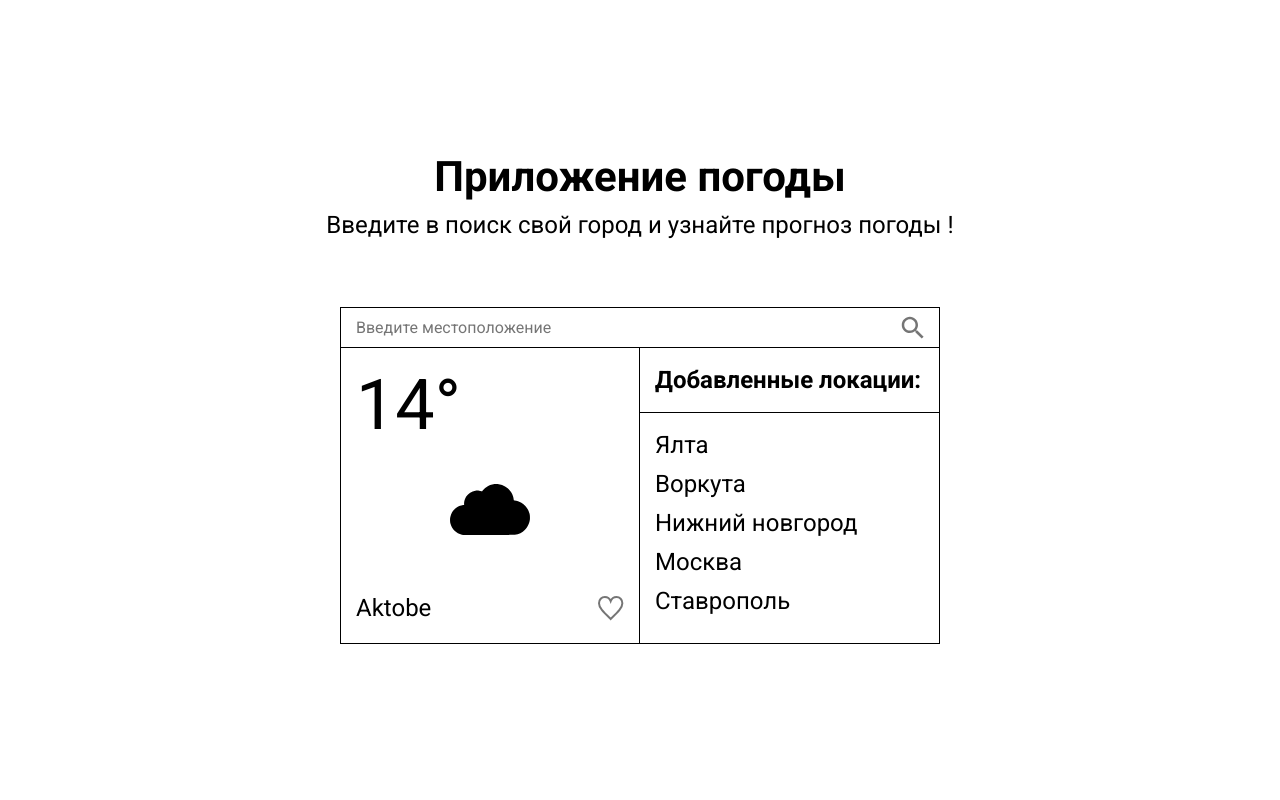
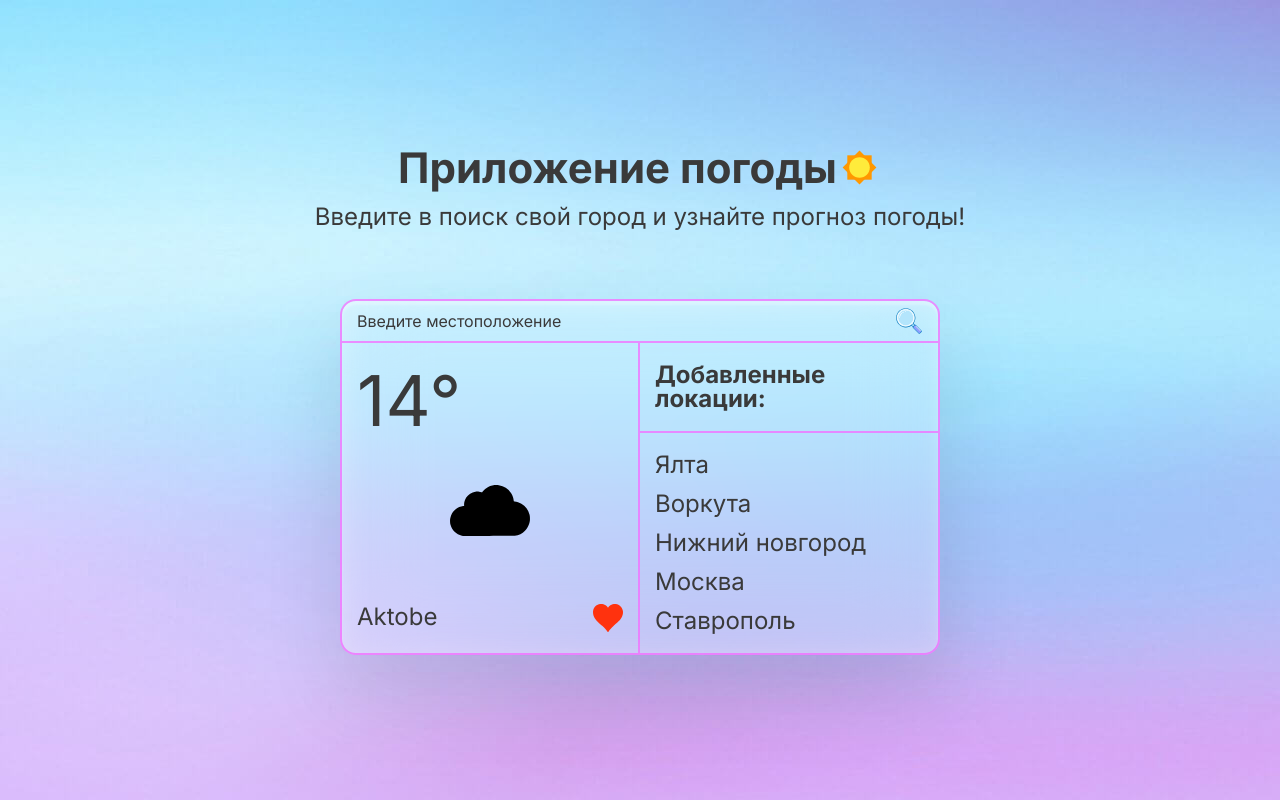
Before and after one commit to kuliznikovjeka/app-wheather, a plain HTML site: page index.html in a window 1280 px wide. Drawn offline with Linux system fonts and the light colour scheme.

Commit message:
Add files via upload

```diff
--- a/index.html
+++ b/index.html
@@ -13,24 +13,24 @@
 	<section class="weather">
 		<div class="weather__container">
 			<h1 class="weather__title">Приложение погоды</h1>
-			<p class="weather__desc">Введите в поиск свой город и узнайте прогноз погоды !</p>
+			<p class="weather__desc">Введите в поиск свой город и узнайте прогноз погоды!</p>
 			<div class="weather__wrapper">
 				<form class="weather__form">
 					<input class="weather__input" placeholder="Введите местоположение">
 					<button type="submit" class="weather__btn">
-						<img src="./img/loupe.svg" alt="Поиск (иконка лупы)">
+						<img src="./img/icons/loupe2.svg" alt="Поиск (иконка лупы)">
 					</button>
 				</form>
 				<div class="weather__row">
 					<div class="weather__column">
 						<p class="weather__degrees">14°</p>
 						<div class="weather__precipitation">
-							<img src="./img/cloud.svg" alt="Иконка осадков">
+							<img src="./img/icons/cloud.svg" alt="Иконка осадков">
 						</div>
 						<div class="weather__favourites">
 							<p class="weather__location">Aktobe</p>
 							<button class="weather__favourite-btn">
-								<img src="./img/heart.svg" alt="Кнопка избранное">
+								<img src="./img/icons/heart2.svg" alt="Кнопка избранное">
 							</button>
 						</div>
 					</div>
--- a/js/script.js
+++ b/js/script.js
@@ -8,7 +8,7 @@ function defineLocation(e) {
 
 	const serverUrl = 'https://api.openweathermap.org/data/2.5/weather';
 	const cityName = inputValue;
-	const apiKey = 'f660a2fb1e4bad108d6160b7f58c555f&units=metric'; // этот ключ имеет ограничение в кол-ве запросов, если будут ошибки - придется сгенерировать новый или спросить в чате
+	const apiKey = 'c6a1e5e92f42e2b324df2c5a7dae3eb0&units=metric'; // этот ключ имеет ограничение в кол-ве запросов, если будут ошибки - придется сгенерировать новый или спросить в чате
 	const url = `${serverUrl}?q=${cityName}&appid=${apiKey}`;
 
 	fetch(url).then(response => response.json())
--- a/scss/style.scss
+++ b/scss/style.scss
@@ -1,8 +1,17 @@
 @import "nullstyle.scss";
-@import url("https://fonts.googleapis.com/css?family=Roboto:regular,700&display=swap");
+@import url("https://fonts.googleapis.com/css?family=Inter:regular,700&display=swap");
+
+$mainColor: #3a3a3a;
+$borderColor: #f56cffc0;
+$redColor: #ff320e;
+
 body {
-	font-family: "Roboto", sans-serif;
+	font-family: "Inter", sans-serif;
 	font-size: 24px;
+	color: $mainColor;
+	@media (max-width: 480px) {
+		font-size: 18px;
+	}
 }
 
 [class*="__container"] {
@@ -18,6 +27,7 @@ body {
 	overflow: hidden;
 	justify-content: center;
 	padding: 30px 0px;
+	background: url("../img/bg.jpg") 0 0 no-repeat;
 
 	// .weather__container
 
@@ -31,6 +41,8 @@ body {
 	// .weather__title
 
 	&__title {
+		display: flex;
+		align-items: center;
 		text-align: center;
 		font-size: 42px;
 		font-weight: 700;
@@ -39,6 +51,21 @@ body {
 		}
 		@media (max-width: 480px) {
 			font-size: 32px;
+		}
+		@media (max-width: 400px) {
+			display: block;
+		}
+		&::after {
+			content: "";
+			display: block;
+			margin: 0 auto;
+			width: 45px;
+			height: 45px;
+			background: url("../img/icons/sun.svg") 0 0 / cover no-repeat;
+			@media (max-width: 480px) {
+				width: 35px;
+				height: 35px;
+			}
 		}
 	}
 
@@ -65,8 +92,16 @@ body {
 		overflow: hidden;
 		max-width: 600px;
 		width: 100%;
-		border: 1px solid #000;
+		border: 2px solid $borderColor;
 		padding: 0px 15px;
+		background: rgba(255, 255, 255, 0.2);
+		box-shadow:
+			0px 40px 80px rgba(0, 0, 0, 0.1),
+			inset 0px 4px 2px rgba(255, 255, 255, 0.25),
+			inset 4px 4px 26px rgba(255, 255, 255, 0.25);
+		-webkit-backdrop-filter: blur(40px);
+		backdrop-filter: blur(40px);
+		border-radius: 16px;
 	}
 
 	// .weather__form
@@ -74,21 +109,39 @@ body {
 	&__form {
 		display: flex;
 		justify-content: space-between;
+		align-items: center;
 		gap: 10px;
 	}
 
 	// .weather__input
 
 	&__input {
+		background: transparent;
+		color: $mainColor;
 		width: 100%;
 		font-size: 16px;
 		padding: 10px 0;
+		&::placeholder {
+			color: $mainColor;
+		}
 	}
 
 	// .weather__btn
 
 	&__btn {
 		background: transparent;
+		width: 30px;
+		height: 30px;
+		transition: transform 0.3s ease 0s;
+		@media (any-hover: hover) {
+			&:hover {
+				transform: scale(1.1);
+			}
+		}
+		img {
+			max-width: 100%;
+			object-fit: cover;
+		}
 	}
 
 	// .weather__row
@@ -109,9 +162,9 @@ body {
 		flex-direction: column;
 		flex: 0 1 50%;
 		padding: 20px 15px;
-		border-top: 1px solid #000;
+		border-top: 2px solid $borderColor;
 		&:first-child {
-			border-right: 1px solid #000;
+			border-right: 2px solid $borderColor;
 			justify-content: space-between;
 		}
 		@media (max-width: 550px) {
@@ -174,6 +227,18 @@ body {
 
 	&__favourite-btn {
 		background: transparent;
+		height: 30px;
+		width: 30px;
+		transition: transform 0.3s ease 0s;
+		@media (any-hover: hover) {
+			&:hover {
+				transform: scale(1.1);
+			}
+		}
+		img {
+			max-width: 100%;
+			object-fit: cover;
+		}
 	}
 
 	// .weather__added-locations
@@ -182,7 +247,7 @@ body {
 		font-weight: 700;
 		padding: 0px 15px 20px 15px;
 		margin: 0px -15px 20px -15px;
-		border-bottom: 1px solid #000;
+		border-bottom: 2px solid $borderColor;
 	}
 
 	// .weather__favoutite-location
```
Also changed, not shown: css/style.css, css/style.min.css, img/bg.jpg (added), img/icons/cloud.svg (added), img/icons/heart2.svg (added), img/icons/loupe2.svg (added), img/icons/sun.svg (added).
